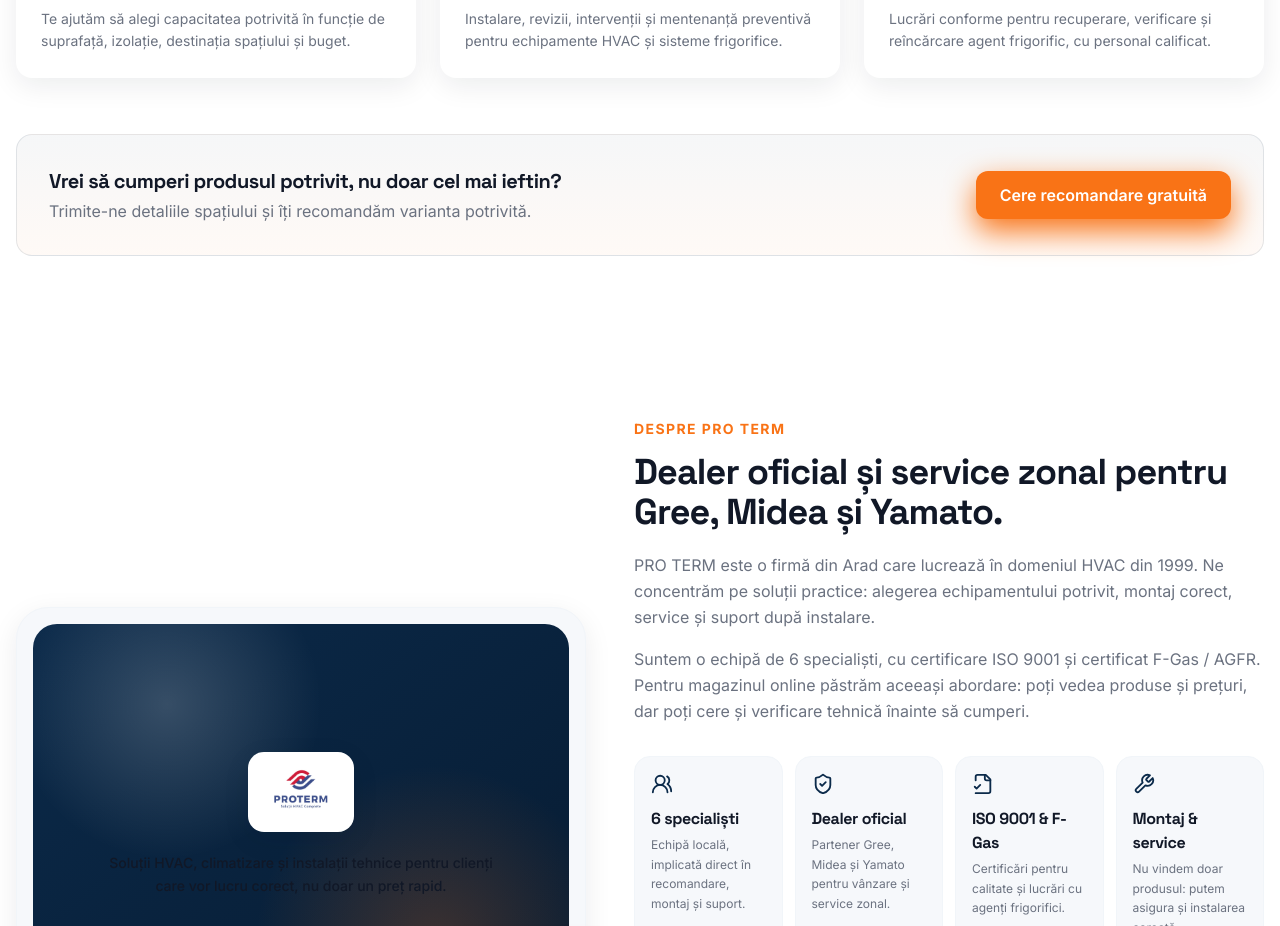
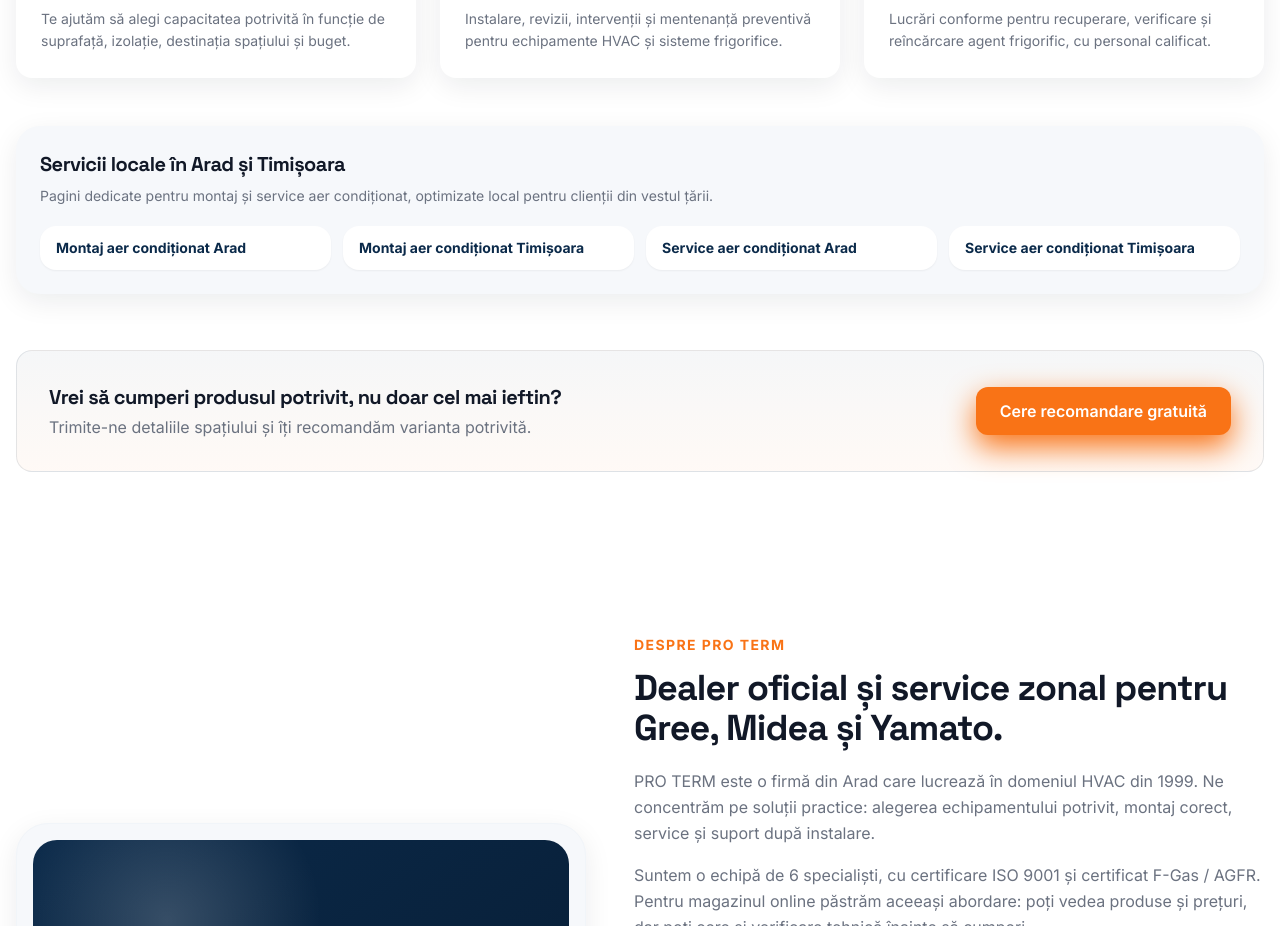
Before and after one commit to protermarad-hash/pro-term-web, a Next.js app: page / in a window 1280 px wide. Shown: the part 3081-4007 px from the top of the page. Built offline with nearby package versions, Linux system fonts and the light colour scheme.

Commit message:
Add local SEO service links on homepage

```diff
--- a/src/components/Services.tsx
+++ b/src/components/Services.tsx
@@ -1,3 +1,4 @@
+import Link from 'next/link';
 import { Snowflake, Wind, Wrench, Factory, Thermometer, RefreshCw } from 'lucide-react';
 
 const services = [
@@ -51,6 +52,13 @@
   },
 ];
 
+const localSeoLinks = [
+  { label: 'Montaj aer condiționat Arad', href: '/servicii/montaj-aer-conditionat-arad' },
+  { label: 'Montaj aer condiționat Timișoara', href: '/servicii/montaj-aer-conditionat-timisoara' },
+  { label: 'Service aer condiționat Arad', href: '/servicii/service-aer-conditionat-arad' },
+  { label: 'Service aer condiționat Timișoara', href: '/servicii/service-aer-conditionat-timisoara' },
+];
+
 export default function Services() {
   return (
     <section id="servicii" className="py-20 bg-white">
@@ -90,6 +98,22 @@
           })}
         </div>
 
+        <div className="mt-12 rounded-3xl bg-light-200 p-6 shadow-card">
+          <h3 className="font-heading text-xl font-bold text-dark">
+            Servicii locale în Arad și Timișoara
+          </h3>
+          <p className="mt-2 text-sm text-dark-300">
+            Pagini dedicate pentru montaj și service aer condiționat, optimizate local pentru clienții din vestul țării.
+          </p>
+          <div className="mt-5 grid gap-3 sm:grid-cols-2 lg:grid-cols-4">
+            {localSeoLinks.map((item) => (
+              <Link key={item.href} href={item.href} className="rounded-2xl bg-white px-4 py-3 text-sm font-bold text-primary shadow-sm transition hover:-translate-y-0.5 hover:text-accent">
+                {item.label}
+              </Link>
+            ))}
+          </div>
+        </div>
+
         <div className="mt-14 bg-card-gradient border border-primary/10 rounded-2xl p-8 flex flex-col md:flex-row items-center justify-between gap-6">
           <div>
             <h3 className="text-xl font-bold text-dark font-heading">
```
